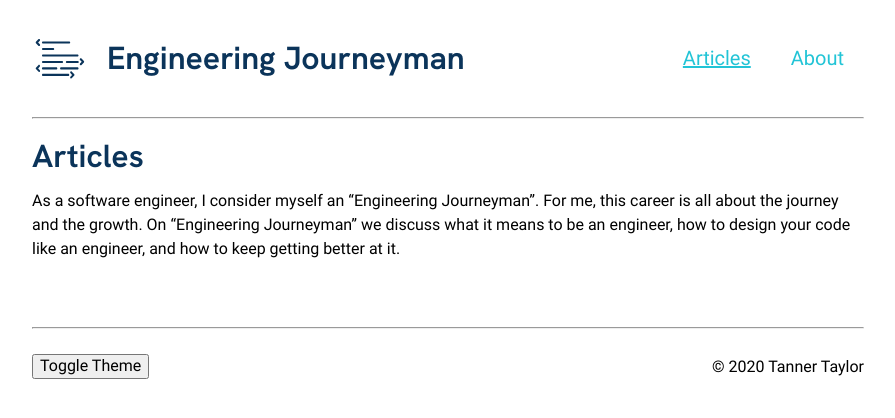
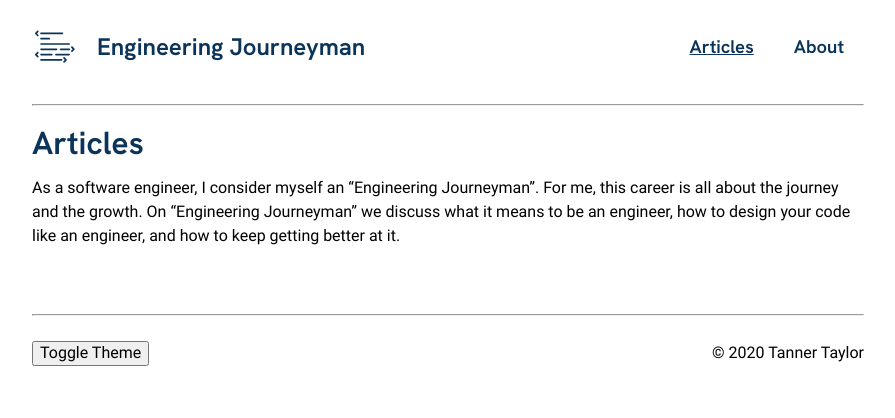
Before and after one commit to engineering-journeyman/engineering-journeyman.github.io, a Jekyll site: the page built from articles.md, in a window 1280 px wide. Shown: the top 418 px of the page, without its empty margins (192-1087 px from the left). Built offline with Jekyll 4.4.1, drawn with Linux system fonts in a browser that asks for light colours.

Commit message:
More cleanup.

```diff
--- a/_layouts/main.html
+++ b/_layouts/main.html
@@ -34,7 +34,7 @@
         <header>
             <div class="flex-container flex-split-content">
                 <div class="flex-container flex-vertical-align">
-                    <svg class="logo" height='55px' width='55px' xmlns="http://www.w3.org/2000/svg" xmlns:xlink="http://www.w3.org/1999/xlink" version="1.1" x="0px" y="0px" viewBox="0 0 100 100" enable-background="new 0 0 100 100" xml:space="preserve">
+                    <svg class="logo" height='45px' width='45px' xmlns="http://www.w3.org/2000/svg" xmlns:xlink="http://www.w3.org/1999/xlink" version="1.1" x="0px" y="0px" viewBox="0 0 100 100" enable-background="new 0 0 100 100" xml:space="preserve">
                         <g><path d="M67.539,22.815H20.016c-1.04,0-1.884-0.844-1.884-1.885c0-1.041,0.844-1.885,1.884-1.885h47.523   c1.04,0,1.885,0.844,1.885,1.885C69.424,21.972,68.579,22.815,67.539,22.815z"></path></g>
                         <g><path d="M38.493,34.586H20.016c-1.04,0-1.884-0.844-1.884-1.885c0-1.042,0.844-1.886,1.884-1.886h18.477   c1.042,0,1.885,0.844,1.885,1.886C40.378,33.742,39.534,34.586,38.493,34.586z"></path></g>
                         <g><path d="M54.605,58.169h-34.59c-1.04,0-1.884-0.843-1.884-1.885c0-1.04,0.844-1.885,1.884-1.885h34.59   c1.042,0,1.887,0.845,1.887,1.885C56.492,57.326,55.647,58.169,54.605,58.169z"></path></g>
@@ -49,7 +49,7 @@
                         <g><path d="M65.816,81.679H20.016c-1.04,0-1.884-0.845-1.884-1.886c0-1.042,0.844-1.886,1.884-1.886h45.801   c1.042,0,1.886,0.844,1.886,1.886C67.702,80.834,66.858,81.679,65.816,81.679z"></path></g>
                     </svg>
 
-                    <h1 class="logo" style="margin-left: 20px">Engineering Journeyman</h1>
+                    <h2 style="margin-left: 20px">Engineering Journeyman</h1>
                 </div>
 
                 <nav class="flex-container flex-vertical-align">
--- a/styles/main.css
+++ b/styles/main.css
@@ -10,7 +10,7 @@ body {
 
     width: 65%;
     margin: 0 auto;
-    padding: 25px 0;
+    padding: 15px 0;
 }
 
 h1, h2, h3, h4 {
@@ -32,8 +32,10 @@ hr {
 nav a {
     margin: 0 20px;
     text-decoration: none;
-    color: var(--main-light-color);
-    font-size: 1.25em;
+    color: var(--foreground-heading-color);
+    font-size: 1.15em;
+    font-family: HKGrotesk;
+    font-weight: bold;
 }
 
 nav a:hover, nav a.current-page {
```
